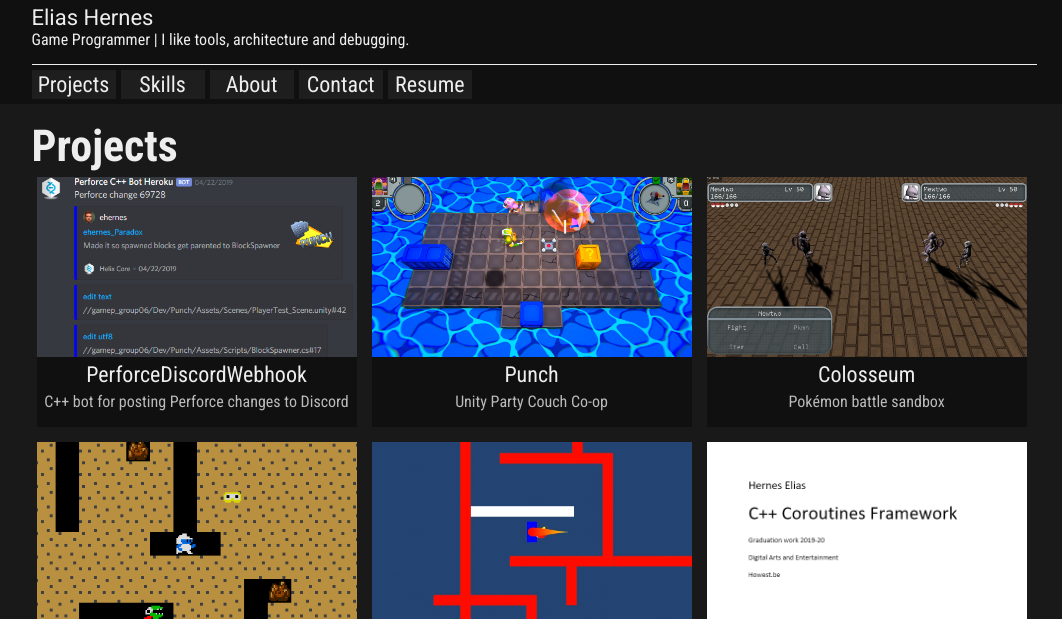
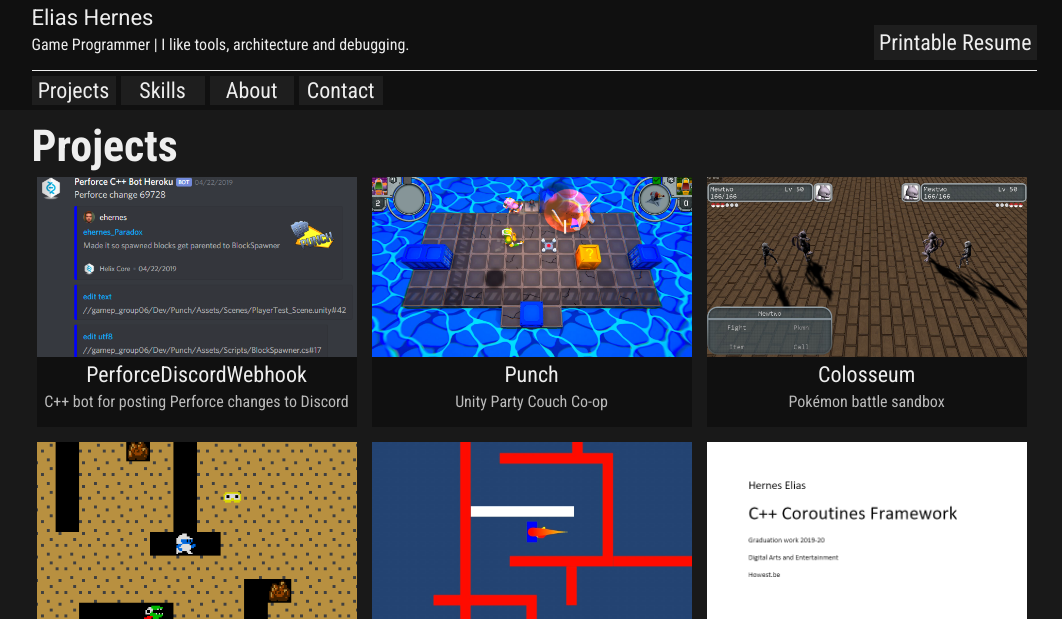
Before and after one commit to Kuuyo/Kuuyo.github.io, a plain HTML site: page index.html in a window 1280 px wide. Shown: the top 619 px of the page, without its empty margins (106-1168 px from the left). Drawn offline with Linux system fonts and the light colour scheme.

Commit message:
Moved resume button

```diff
--- a/index.html
+++ b/index.html
@@ -34,12 +34,12 @@
 		<div class="header_wrap content">
 			<div class="header_title">Elias Hernes</div>
 			<div class="header_subtitle">Game Programmer | I like tools, architecture and debugging.</div>
+			<div class="resume"><a href="resources/CV_EliasHernes.pdf">Printable Resume</a></div>
 			<div class="header_nav"><nav><ul>
 				<li><a href="#projects">Projects</a></li>
 				<li><a href="#skills">Skills</a></li>
 				<li><a href="#about">About</a></li>
 				<li><a href="#contact">Contact</a></li>
-				<li><a href="resources/CV_EliasHernes.pdf">Resume</a></li>
 			</ul></nav></div>
 		</div>
 	</header>
--- a/style.css
+++ b/style.css
@@ -117,6 +117,21 @@ a:active
 {
 	font-weight: lighter;
 	font-size: 16px;
+	display: inline-block;
+}
+
+.resume
+{
+	display: inline-block;
+	float: right;
+}
+
+.resume a
+{
+	text-decoration: none;
+	padding: 5px;
+	background-color: #1e1e1e;
+	text-align: center;
 }
 
 .header_nav
```
